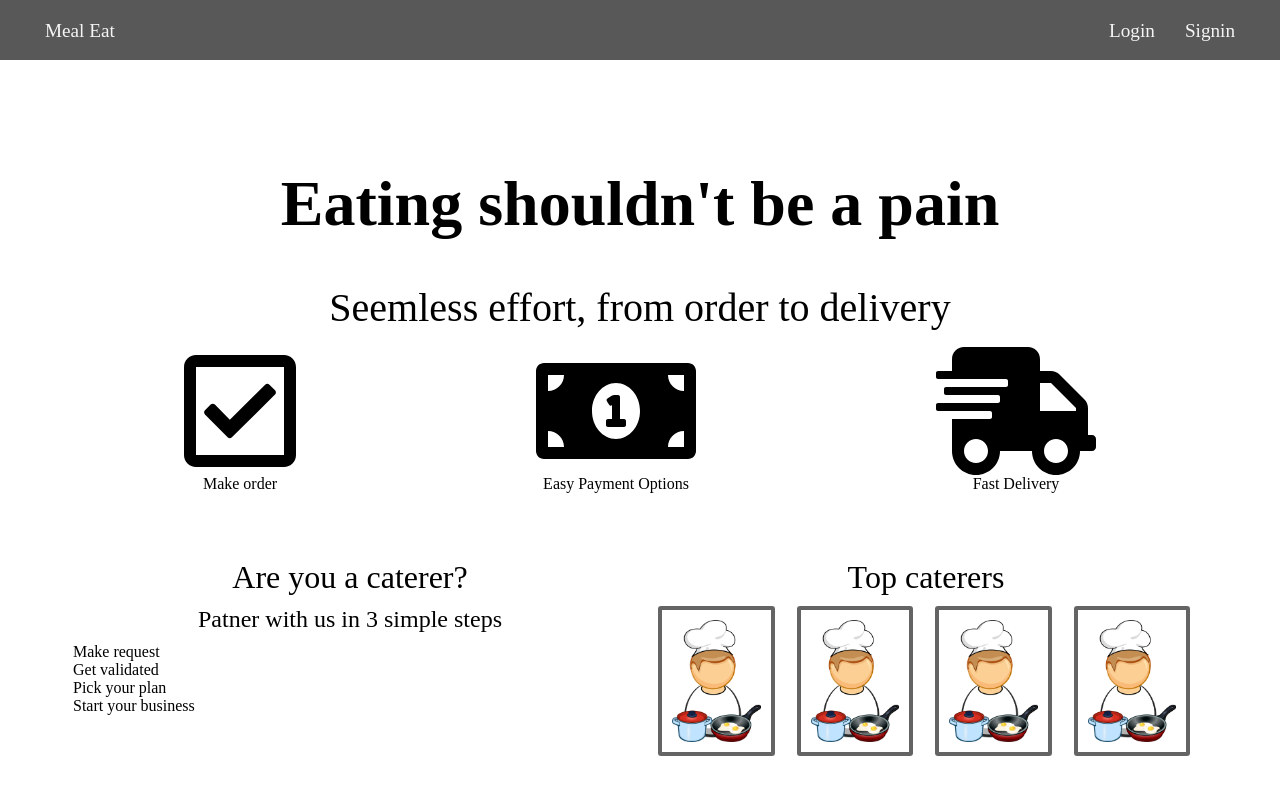
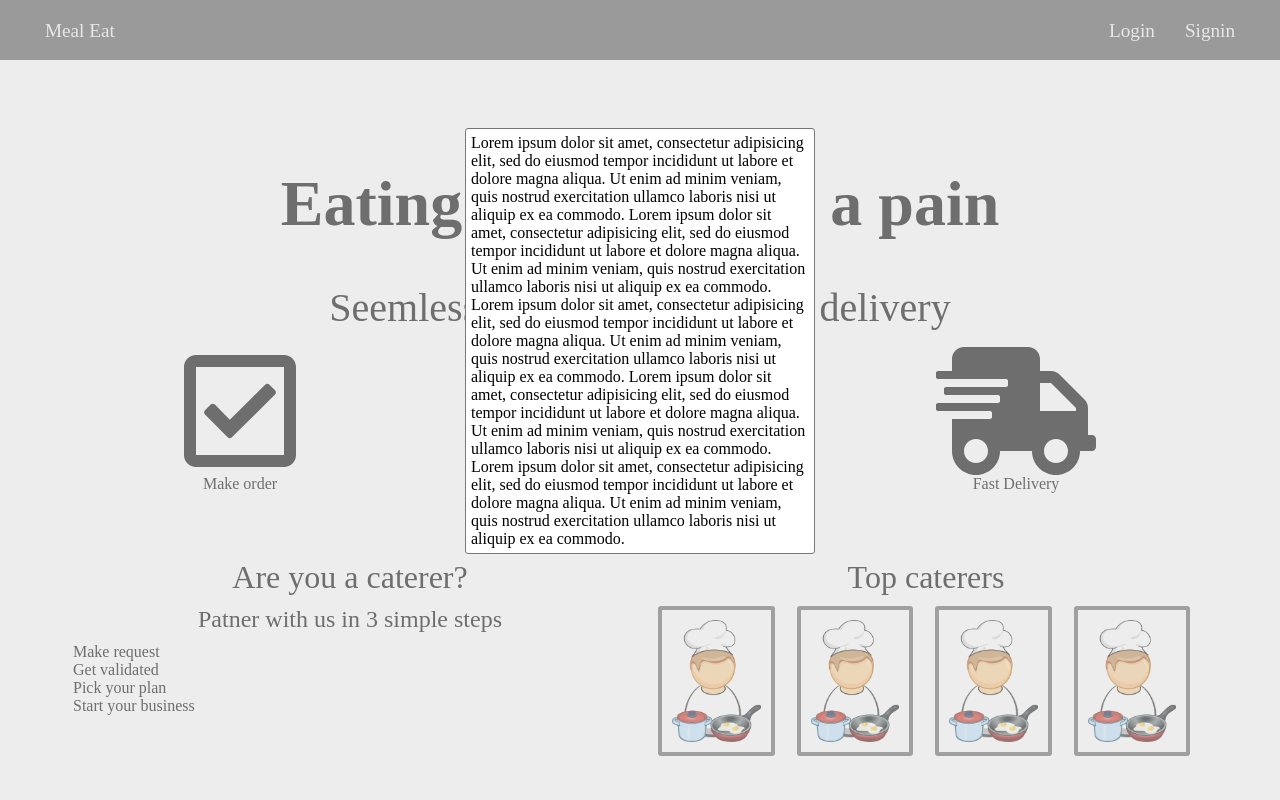
Before and after one commit to Liadi/meal-eat, a plain HTML site: page UI/index.html in a window 1280 px wide. Shown: the top 800 px of the page. Drawn offline with Linux system fonts and the light colour scheme.

Commit message:
Add signup/signin modal

```diff
--- a/UI/index.html
+++ b/UI/index.html
@@ -95,6 +95,26 @@
       <div id="copyright" class='space-top-4x'>Copyright 2018, Labule Initiative</div>
     </footer>
 
+    <div id="modal-main">
+      <div id="modal-frame">
+        Lorem ipsum dolor sit amet, consectetur adipisicing elit, sed do eiusmod
+        tempor incididunt ut labore et dolore magna aliqua. Ut enim ad minim veniam,
+        quis nostrud exercitation ullamco laboris nisi ut aliquip ex ea commodo.
+        Lorem ipsum dolor sit amet, consectetur adipisicing elit, sed do eiusmod
+        tempor incididunt ut labore et dolore magna aliqua. Ut enim ad minim veniam,
+        quis nostrud exercitation ullamco laboris nisi ut aliquip ex ea commodo.
+        Lorem ipsum dolor sit amet, consectetur adipisicing elit, sed do eiusmod
+        tempor incididunt ut labore et dolore magna aliqua. Ut enim ad minim veniam,
+        quis nostrud exercitation ullamco laboris nisi ut aliquip ex ea commodo.
+        Lorem ipsum dolor sit amet, consectetur adipisicing elit, sed do eiusmod
+        tempor incididunt ut labore et dolore magna aliqua. Ut enim ad minim veniam,
+        quis nostrud exercitation ullamco laboris nisi ut aliquip ex ea commodo.
+        Lorem ipsum dolor sit amet, consectetur adipisicing elit, sed do eiusmod
+        tempor incididunt ut labore et dolore magna aliqua. Ut enim ad minim veniam,
+        quis nostrud exercitation ullamco laboris nisi ut aliquip ex ea commodo.
+      </div>
+    </div>
+
     <script src="./js/index.js"></script>
   </body>
 </html>
--- /dev/null
+++ b/UI/styles/_modal.scss
@@ -0,0 +1,19 @@
+#modal-main {
+  position: fixed;
+  top: 0px;
+  left: 0px;
+  padding: 10% 0;
+  width: 100%;
+  height: 100%;
+  background-color: rgba( 220, 220, 220, 0.5 );
+}
+
+#modal-frame {
+  padding: 5px;
+  margin: auto;
+  background: white;
+  width: 350px;
+  height: auto;
+  border: 0.5px solid rgb( 120, 120, 120);
+  border-radius: 3px;
+}
--- a/UI/styles/index.scss
+++ b/UI/styles/index.scss
@@ -1,6 +1,6 @@
 @import 'nav';
 @import 'major';
-
+@import 'modal';
 
 .caterer-tag {
   height: auto;
```
Also changed, not shown: UI/styles/index.css.
